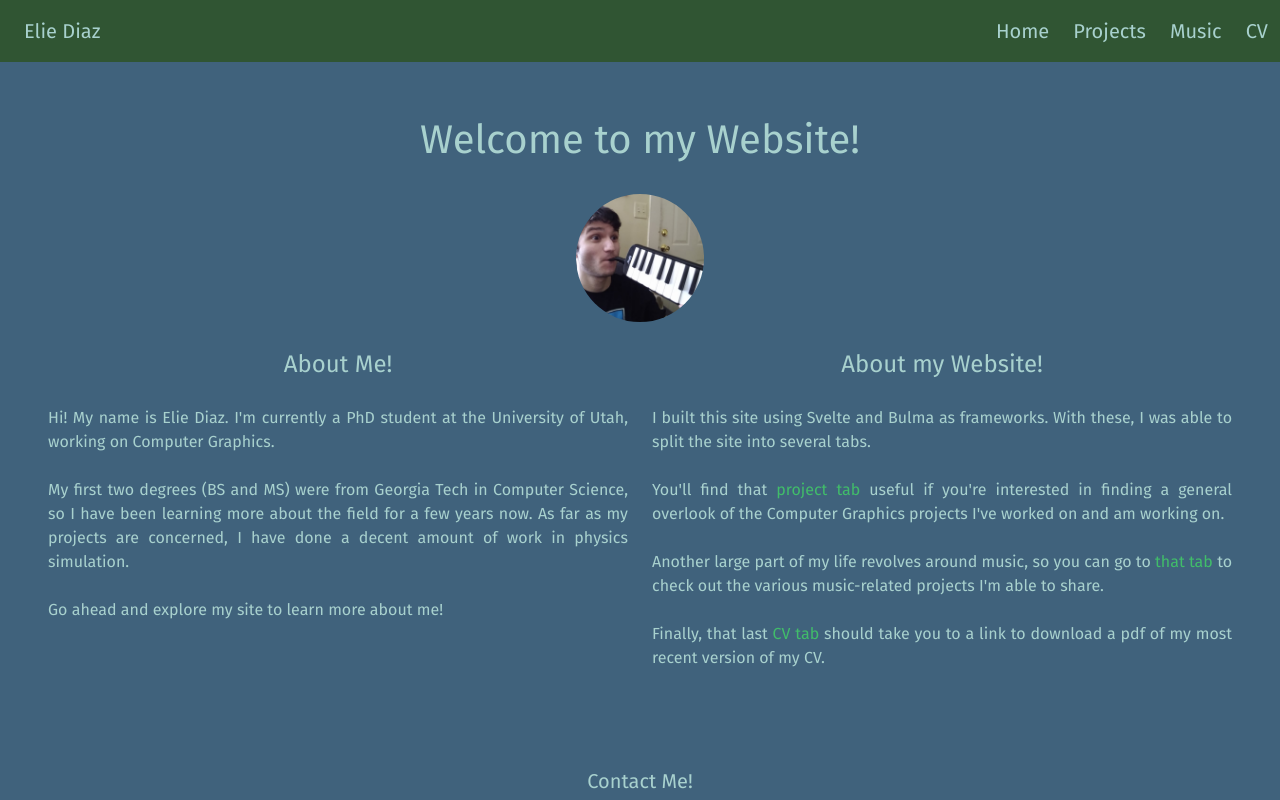
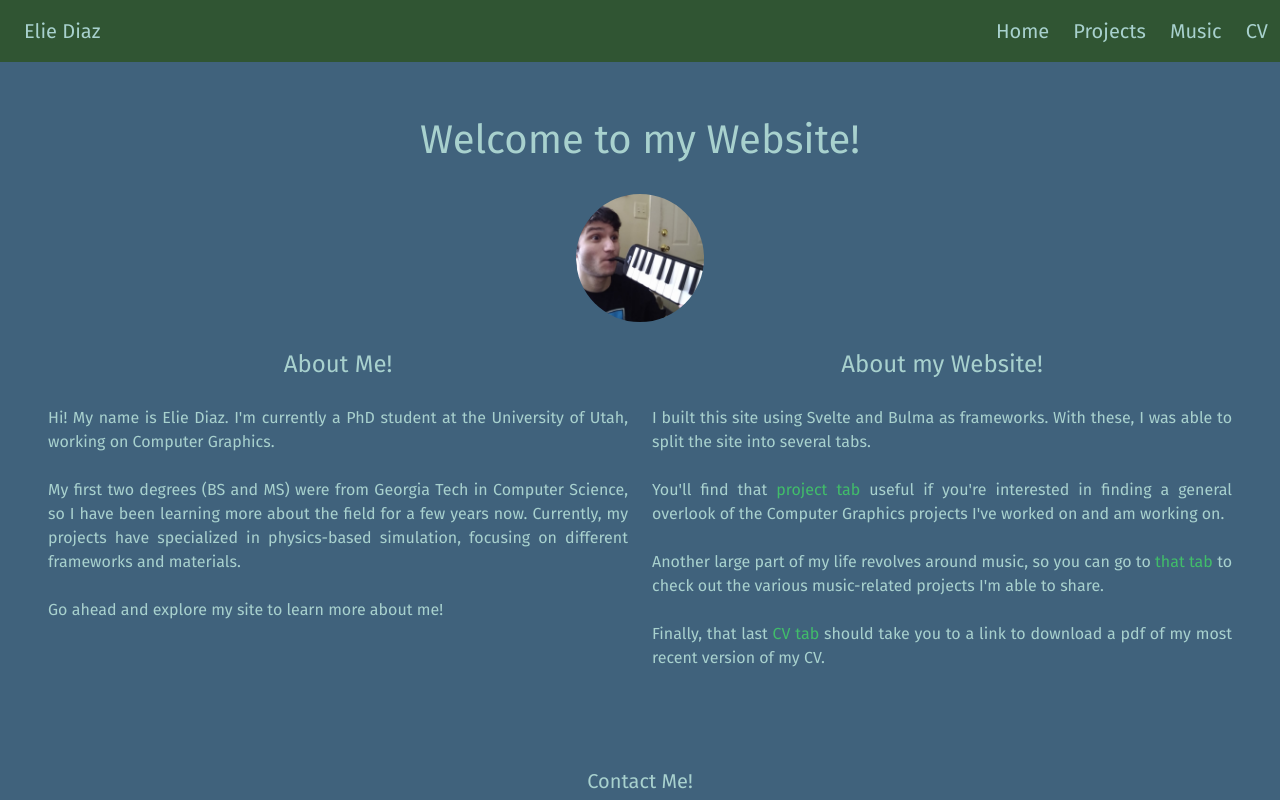
Before and after one commit to ElienDiaz/my_website, a Svelte app: page / in a window 1280 px wide. Shown: the top 800 px of the page. Built offline with nearby package versions, Linux system fonts and the light colour scheme.

Commit message:
Brushed up a few descriptions on the home and project pages

```diff
--- a/src/pages/Home.svelte
+++ b/src/pages/Home.svelte
@@ -29,8 +29,9 @@
             <div class="block has-text-justified is-size-6">
                 My first two degrees (BS and MS) were from Georgia Tech in
                 Computer Science, so I have been learning more about the field
-                for a few years now. As far as my projects are concerned, I have
-                done a decent amount of work in physics simulation.
+                for a few years now. Currently, my projects have specialized in
+                physics-based simulation, focusing on different frameworks and
+                materials.
             </div>
             <div class="block has-text-justified is-size-6">
                 Go ahead and explore my site to learn more about me!
--- a/src/pages/Projects.svelte
+++ b/src/pages/Projects.svelte
@@ -12,7 +12,7 @@
         </figure>
     </div>
     <div class="block has-text-justified is-size-6">
-        Throughout my studies, I have ended up working on several projects
+        Throughout my studies, I have worked on several projects
         specializing in Computer Graphics and in Physics Simulations. Here are a
         few I can share.
     </div>
```
